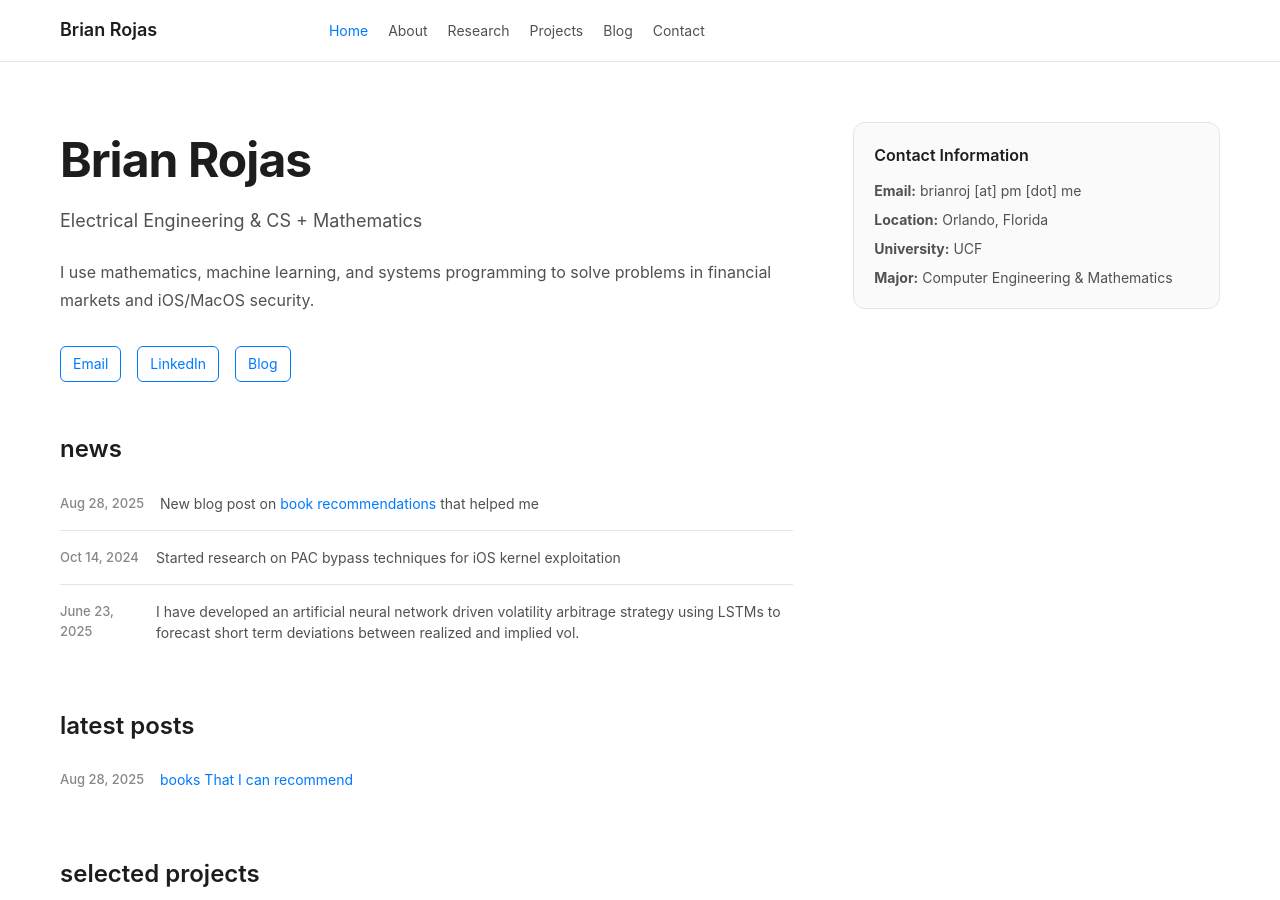
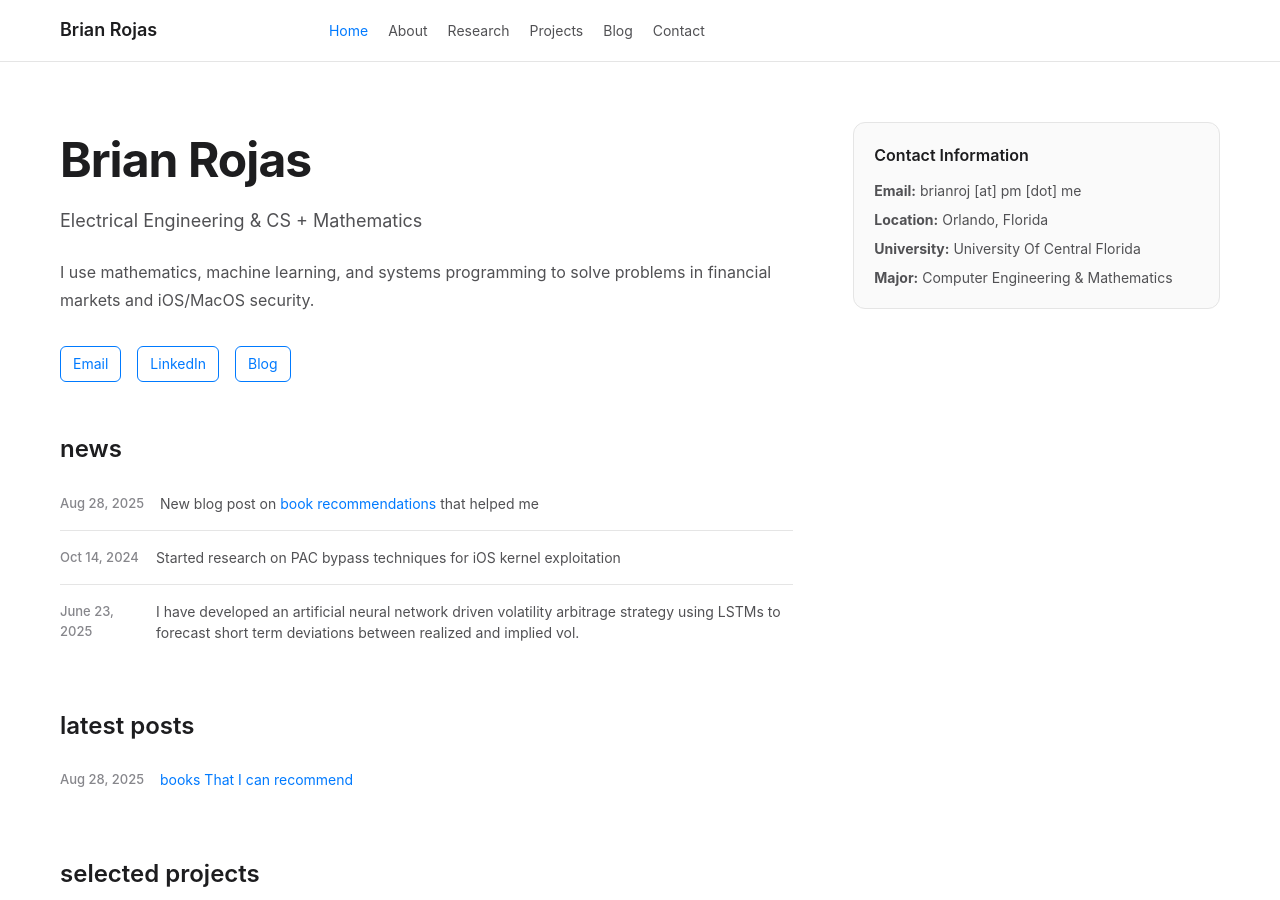
Before and after one commit to brianrojrc/brianrojrc.github.io, a Jekyll site: the page built from index.md, in a window 1280 px wide and 900 px high. Built offline with Jekyll 4.4.1, drawn with Linux system fonts in a browser that asks for light colours.

Commit message:
Update index.md

```diff
--- a/index.md
+++ b/index.md
@@ -82,7 +82,7 @@ title: Home
             <h3>Contact Information</h3>
             <p><strong>Email:</strong> brianroj [at] pm [dot] me</p>
             <p><strong>Location:</strong> Orlando, Florida</p>
-            <p><strong>University:</strong> UCF</p>
+            <p><strong>University:</strong> University Of Central Florida </p>
             <p><strong>Major:</strong> Computer Engineering & Mathematics</p>
         </div>
     </div>
```
